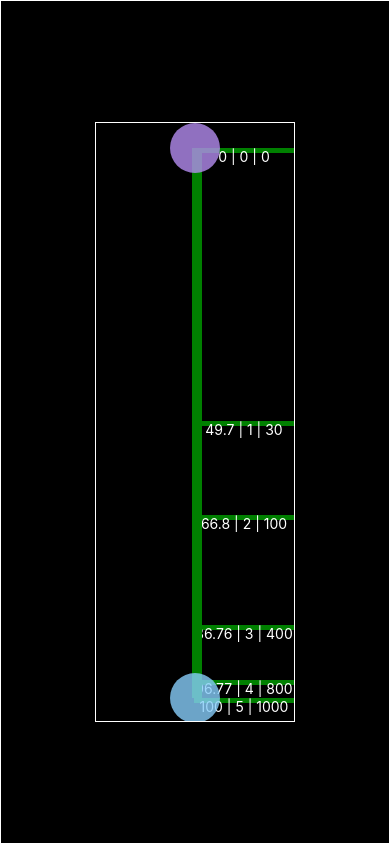
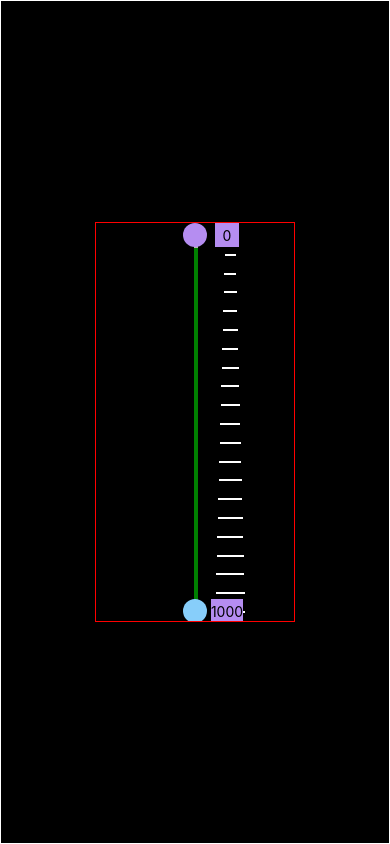
Before and after one commit to KailasMahavarkar/expo-starter, a React Native app: screen / in a window 390 px wide. Built offline with nearby package versions, Linux system fonts and the light colour scheme.

Commit message:
added handle

```diff
--- a/App.js
+++ b/App.js
@@ -7,7 +7,29 @@ import algorithm from "./algorithms";
 export default function App() {
 	const minVal = 0;
 	const maxVal = 1000;
-	const range = [minVal, 30, 100, 400, 800, maxVal];
+	const range = [
+		minVal,
+		50,
+		100,
+		150,
+		200,
+		250,
+		300,
+		350,
+		400,
+		450,
+		500,
+		550,
+		600,
+		650,
+		700,
+		750,
+		800,
+		850,
+		900,
+		950,
+		maxVal,
+	];
 
 	return (
 		<View
@@ -25,12 +47,13 @@ export default function App() {
 				maxRange={maxVal}
 				initialTopValue={minVal}
 				initialBottomValue={maxVal}
-				rheostatHeight={600}
+				rheostatHeight={400}
 				rheostatWidth={200}
-				handleSize={50}
+				handleSize={24}
 				shouldSnap={true}
 				snappingPoints={range}
-				algorithm={algorithm.log10}
+				algorithm={algorithm.linear}
+				pitPointType="bars"
 			/>
 		</View>
 	);
--- a/Rheostat.js
+++ b/Rheostat.js
@@ -1,79 +1,12 @@
 import "react-native-gesture-handler";
 import React, { useEffect, useState } from "react";
 import { StyleSheet, View, Text } from "react-native";
-import Animated, {
-	useAnimatedStyle,
-	useSharedValue,
-	withSpring,
-	runOnJS,
-	runOnUI,
-	useDerivedValue,
-	useAnimatedProps,
-} from "react-native-reanimated";
+import Animated, { useAnimatedStyle, useSharedValue, runOnJS } from "react-native-reanimated";
 import { Gesture, GestureDetector, GestureHandlerRootView } from "react-native-gesture-handler";
 
 function jslog(...args) {
 	console.log(JSON.stringify(args, null, 4));
 }
-
-const normalizeRange = (value, minimum, maximum) => {
-	return (value - minimum) / (maximum - minimum);
-};
-
-const binarySearch = (arr, target) => {
-	let left = 0;
-	let right = arr.length - 1;
-	let answer = -1;
-
-	while (left <= right) {
-		const mid = Math.floor((left + right) / 2);
-
-		if (arr[mid] === target) {
-			return mid;
-		}
-
-		if (arr[mid] < target) {
-			left = mid + 1;
-		} else {
-			right = mid - 1;
-		}
-	}
-
-	return answer;
-};
-
-const getClosestValue = (arr, target, leftIndex, rightIndex) => {
-	let left = leftIndex || 0;
-	let right = rightIndex || arr.length - 1;
-	let closestIndex = -1;
-
-	if (leftIndex > rightIndex) {
-		return -1;
-	}
-
-	while (left <= right) {
-		const mid = Math.floor((left + right) / 2);
-
-		if (arr[mid] === target) {
-			return mid;
-		}
-
-		if (
-			closestIndex === -1 ||
-			Math.abs(arr[mid] - target) < Math.abs(arr[closestIndex] - target)
-		) {
-			closestIndex = mid;
-		}
-
-		if (arr[mid] < target) {
-			left = mid + 1;
-		} else {
-			right = mid - 1;
-		}
-	}
-
-	return closestIndex;
-};
 
 function Rheostat({
 	minRange = 0,
@@ -87,6 +20,7 @@ function Rheostat({
 
 	rheostatHeight = 600,
 	rheostatWidth = 200,
+	pitPointType = "bars",
 
 	algorithm = {
 		getValue: (position, minRange, maxRange) => {
@@ -116,6 +50,11 @@ function Rheostat({
 	// const snappingPercentageAlgorithm = snappingPoints.map((point) => {
 	// 	return normalizeRange(point, minRange, maxRange) * 100;
 	// });
+
+	const [topValue, setTopValue] = useState(Math.round(algorithm.getValue(0, minRange, maxRange)));
+	const [bottomValue, setBottomValue] = useState(
+		Math.round(algorithm.getValue(100, minRange, maxRange))
+	);
 
 	const snappingPercentageAlgorithm = snappingPoints.map((point) => {
 		const snapValue = Math.max(0, algorithm.getPosition(point, minRange, maxRange));
@@ -195,11 +134,6 @@ function Rheostat({
 				// Calculate new offset value using drag event
 				offset.value = lastOffset.value + event.translationY;
 
-				jslog({
-					snappingPoints,
-					snappingPercentageAlgorithm,
-				});
-
 				// Apply bounds for the slider handles
 				if (panType === "bottom") {
 					offset.value = Math.max(-(rheostatHeight - handleSize), offset.value);
@@ -265,6 +199,19 @@ function Rheostat({
 						offsetTop.value,
 						newMaxTopPercentage * (rheostatSize / 100)
 					);
+
+					// convert offsetTop.value to percentage
+					const snappedValuePercentage = (offsetTop.value / rheostatSize) * 100;
+
+					// get value from percentage
+					const snappedValueFromPercentage = algorithm.getValue(
+						snappedValuePercentage,
+						minRange,
+						maxRange
+					);
+
+					runOnJS(setTopValue)(Math.round(snappedValueFromPercentage));
+
 					jslog({
 						snappedValue,
 						snappedPercentage,
@@ -289,13 +236,23 @@ function Rheostat({
 						minRange,
 						maxRange
 					);
-					jslog({
-						snappedValue,
-						snappedPercentage,
-					});
+
 					offsetBottom.value = -(rheostatSize - snappedPercentage * (rheostatSize / 100));
-					// Ensure the new bottom offset does not go below the top handle's minimum value
+
 					offsetBottom.value = Math.max(-newMinBottomValue, offsetBottom.value);
+
+					// convert offsetBottom.value to percentage
+					const snappedValuePercentage =
+						100 - ((-1 * offsetBottom.value) / rheostatSize) * 100;
+
+					// get value from percentage
+					const snappedValueFromPercentage = algorithm.getValue(
+						snappedValuePercentage,
+						minRange,
+						maxRange
+					);
+
+					runOnJS(setBottomValue)(Math.round(snappedValueFromPercentage));
 				}
 			})
 			.onFinalize(() => {
@@ -316,11 +273,11 @@ function Rheostat({
 
 	const filledBar = useAnimatedStyle(() => {
 		return {
-			width: 10,
+			width: LineWidth,
 			backgroundColor: "green",
 			position: "absolute",
 			height: rheostatHeight - handleSize - offsetTop.value + offsetBottom.value,
-			left: rheostatWidth / 2 - LineWidth,
+			left: rheostatWidth / 2 - LineWidth / 2,
 			top: offsetTop.value + 25,
 		};
 	});
@@ -346,7 +303,7 @@ function Rheostat({
 					borderColor: "black",
 					overflow: "hidden",
 					borderWidth: 1,
-					borderColor: "white",
+					borderColor: "red",
 				}}
 			>
 				<View
@@ -359,28 +316,22 @@ function Rheostat({
 						top: handleSize / 2,
 					}}
 				>
-					{snappingPercentageAlgorithm.map((point, index) => (
+					{snappingPercentageAlgorithm.map((point, index) => {
+						const width = 10 + (point / 100) * 20;
+						return (
 							<View
 								key={index}
 								style={{
-								width: 100,
-								height: 5,
-								backgroundColor: "green",
+									width: width,
+									height: 1,
 									position: "absolute",
 									top: `${point}%`,
-								left: "0%",
+									left: handleSize / 2 + -width / 2 + 24,
+									border: "1px solid white",
 								}}
-						>
-							<Text
-								style={{
-									color: "white",
-									textAlign: "center",
-								}}
-							>
-								{point} | {index} | {snappingPoints[index]}
-							</Text>
-						</View>
-					))}
+							></View>
+						);
+					})}
 				</View>
 
 				{/* filled bar */}
@@ -394,6 +345,7 @@ function Rheostat({
 				>
 					{/* top pan */}
 					{hasDoubleHandle && (
+						<>
 							<GestureDetector gesture={panTop}>
 								<Animated.View
 									style={[
@@ -403,20 +355,34 @@ function Rheostat({
 											height: handleSize,
 											alignItems: "center",
 											justifyContent: "center",
-										opacity: 0.8,
 											borderRadius: 50,
 											top: 0,
 										},
 										animatedStylesTop,
 									]}
 								>
-								{/* <Text>
-									{transformer(
-										(offsetTopValue / (rheostatHeight - handleSize)) * 100
-									)}
-								</Text> */}
+									<GestureDetector gesture={panTop}>
+										<Animated.View
+											style={[
+												{
+													backgroundColor: "#b58df1",
+													width: handleSize,
+													height: handleSize,
+													alignItems: "center",
+													justifyContent: "center",
+													top: 0,
+													left: handleSize + 8,
+
+													minWidth: "fit-content",
+												},
+											]}
+										>
+											<Text>{topValue}</Text>
 										</Animated.View>
 									</GestureDetector>
+								</Animated.View>
+							</GestureDetector>
+						</>
 					)}
 
 					{/* bottom pan */}
@@ -429,7 +395,6 @@ function Rheostat({
 									height: handleSize,
 									alignItems: "center",
 									justifyContent: "center",
-									opacity: 0.8,
 									borderRadius: 50,
 									top:
 										rheostatHeight -
@@ -439,10 +404,22 @@ function Rheostat({
 								animatedStylesBottom,
 							]}
 						>
-							{/* <Text>
-								{(-1 * (offsetBottomValue / (rheostatHeight - handleSize)) * 100) // TODO:circlesize is not correct
-									.toFixed(2)}
-							</Text> */}
+							<Animated.View
+								style={[
+									{
+										backgroundColor: "#b58df1",
+										width: handleSize,
+										height: handleSize,
+										alignItems: "center",
+										justifyContent: "center",
+										top: 0,
+										left: handleSize + 8,
+										minWidth: "fit-content",
+									},
+								]}
+							>
+								<Text>{bottomValue}</Text>
+							</Animated.View>
 						</Animated.View>
 					</GestureDetector>
 				</View>
```
Also changed, not shown: demo.ts (+13 -3 lines). Lines whose indentation alone changed are shown as unchanged.
